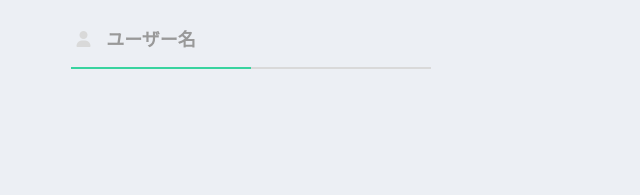
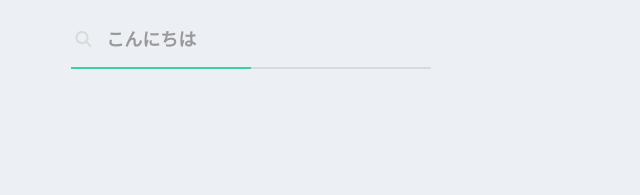
Before and after one commit to haikelz/my-browser-startpage, a plain HTML site: page index.html in a window 1280 px wide. Shown: the part 451-646 px from the top of the page, 625-1265 px from the left. Drawn offline with Linux system fonts and the light colour scheme.

Commit message:
Update index.html

```diff
--- a/index.html
+++ b/index.html
@@ -24,10 +24,10 @@
 
                 <div class="input-div one ">
                     <div class="i">
-                        <i class="fas fa-user"></i>
+                        <i class="fas fa-search"></i>
                     </div>
                     <div>
-                        <h5>ユーザー名</h5>
+                        <h5>こんにちは</h5>
                         <input class="input" type="search" name="q" />
                     </div>
                 </div>
```
